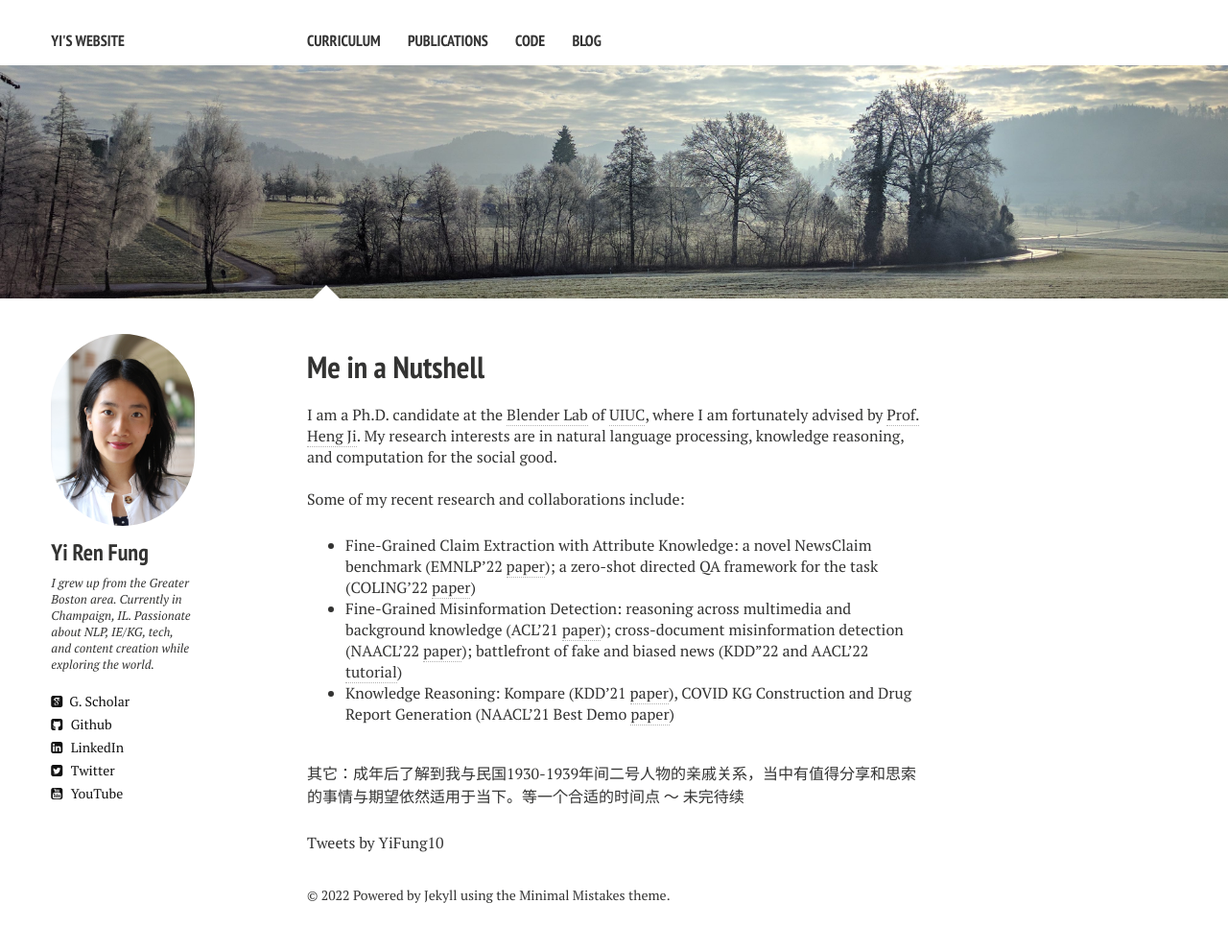
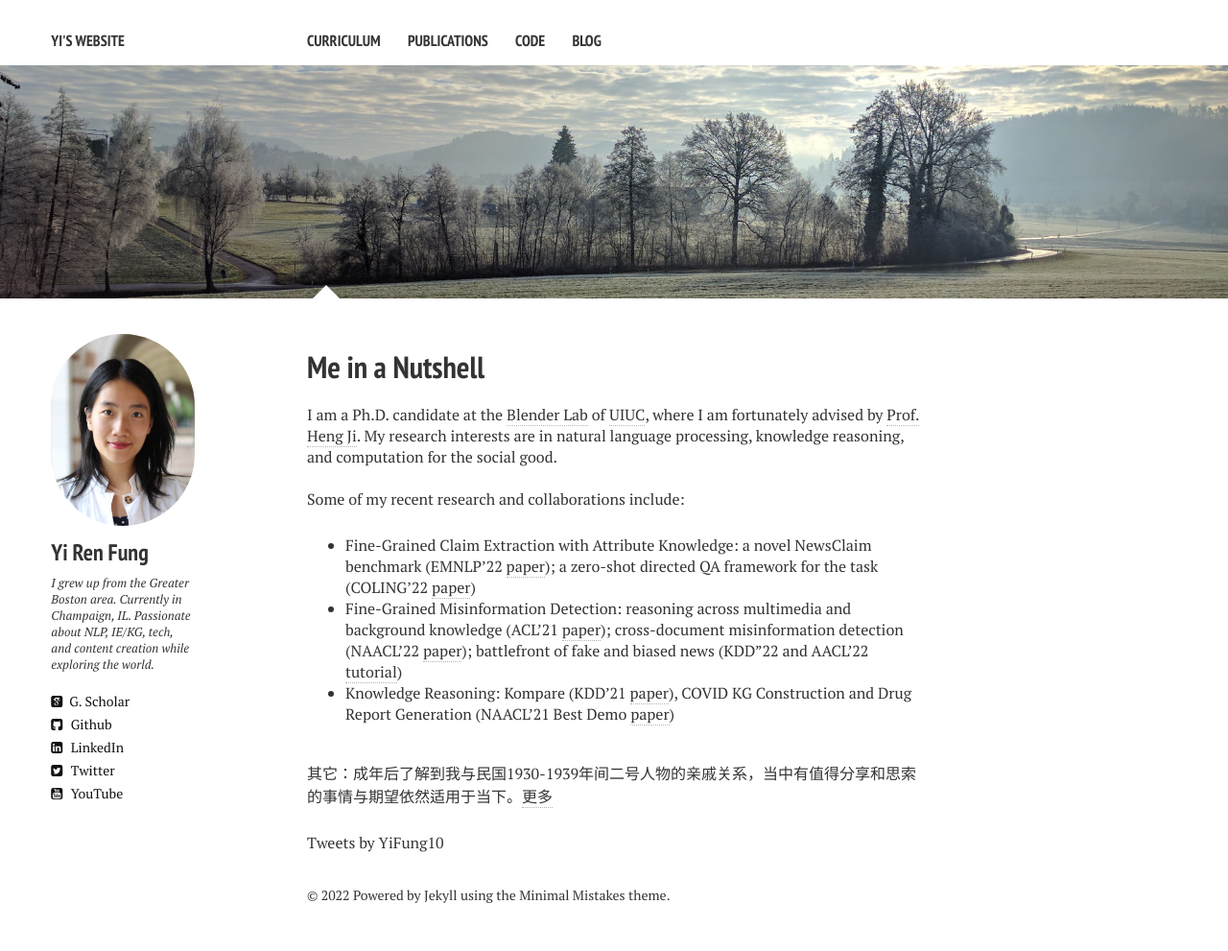
Before and after one commit to yrf1/yrf1.github.io, a Jekyll site: the page built from index.md, in a window 1280 px wide. Shown: the whole page at 96% size. Built offline with Jekyll 4.4.1, drawn with Linux system fonts in a browser that asks for light colours; nearby versions of some CDN libraries; comment, search, counter and statistics services are not loaded.

Commit message:
update front page

```diff
--- a/index.md
+++ b/index.md
@@ -15,4 +15,4 @@
 * Knowledge Reasoning: Kompare (KDD'21 <a href="https://dl.acm.org/doi/abs/10.1145/3447548.3467128" target="_blank">paper</a>), COVID KG Construction and Drug Report Generation (NAACL'21 Best Demo <a href="https://aclanthology.org/2021.naacl-demos.8/" target="_blank">paper</a>)
 
 <br/>
-其它：成年后了解到我与民国1930-1939年间二号人物的亲戚关系，当中有值得分享和思索的事情与期望依然适用于当下。等一个合适的时间点 ～ 未完待续
+其它：成年后了解到我与民国1930-1939年间二号人物的亲戚关系，当中有值得分享和思索的事情与期望依然适用于当下。<a href="https://yrf1.github.io/history/" target="_blank">更多</a>
```
